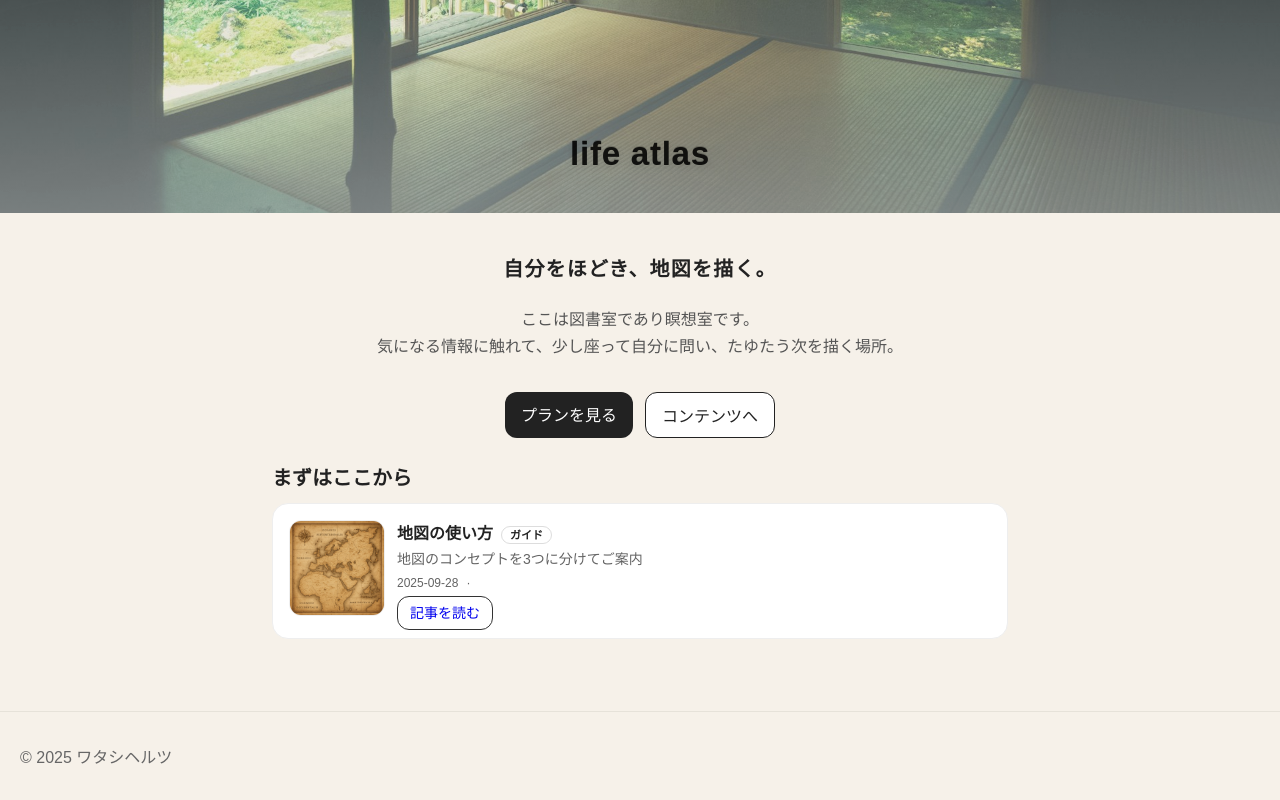
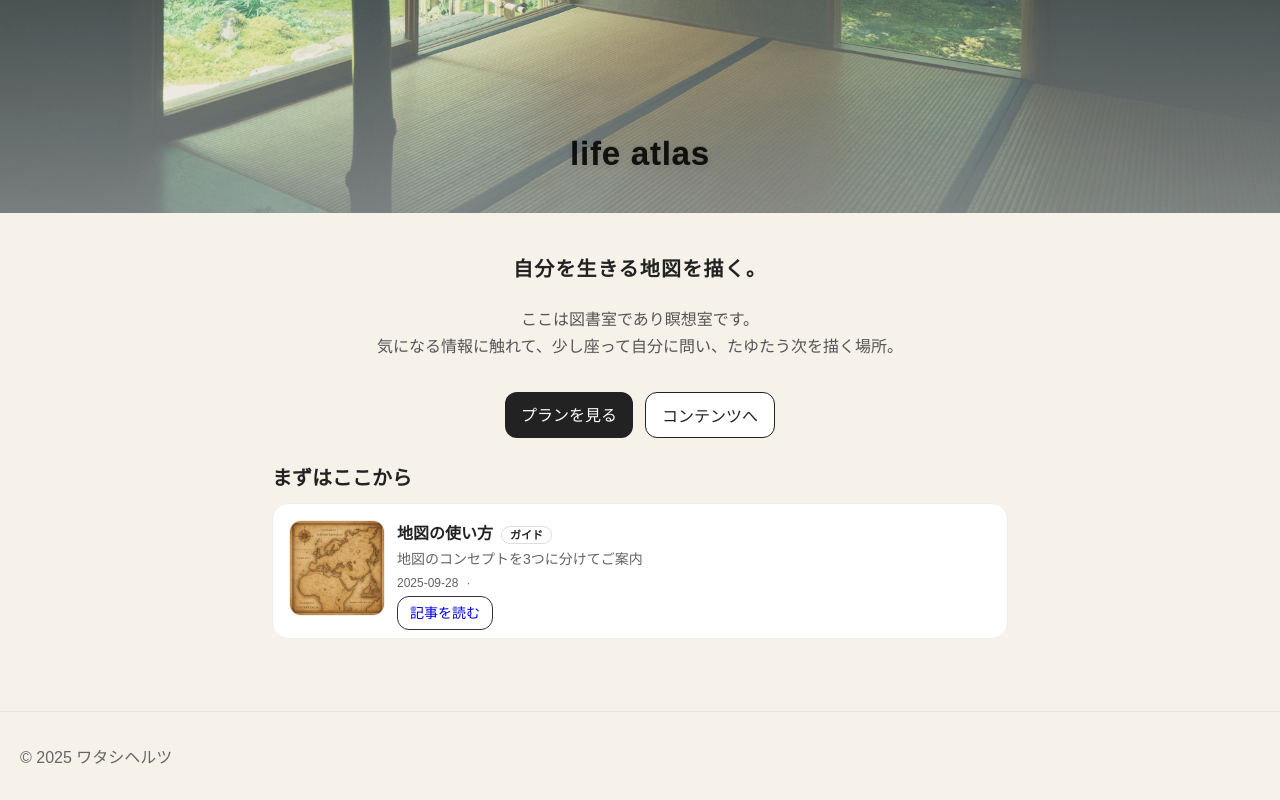
Before and after one commit to hiracoh/watashihertz, a Next.js app: page / in a window 1280 px wide. Shown: the part 676-1476 px from the top of the page. Built offline with nearby package versions, Linux system fonts and the light colour scheme; a web font is replaced by a local one.

Commit message:
Update page.js

```diff
--- a/app/page.js
+++ b/app/page.js
@@ -174,7 +174,7 @@ export default function Home() {
               margin: "0 0 1.5rem",
             }}
           >
-            自分をほどき、地図を描く。
+            自分を生きる地図を描く。
           </p>
 
           {/* 説明文 */}
```
